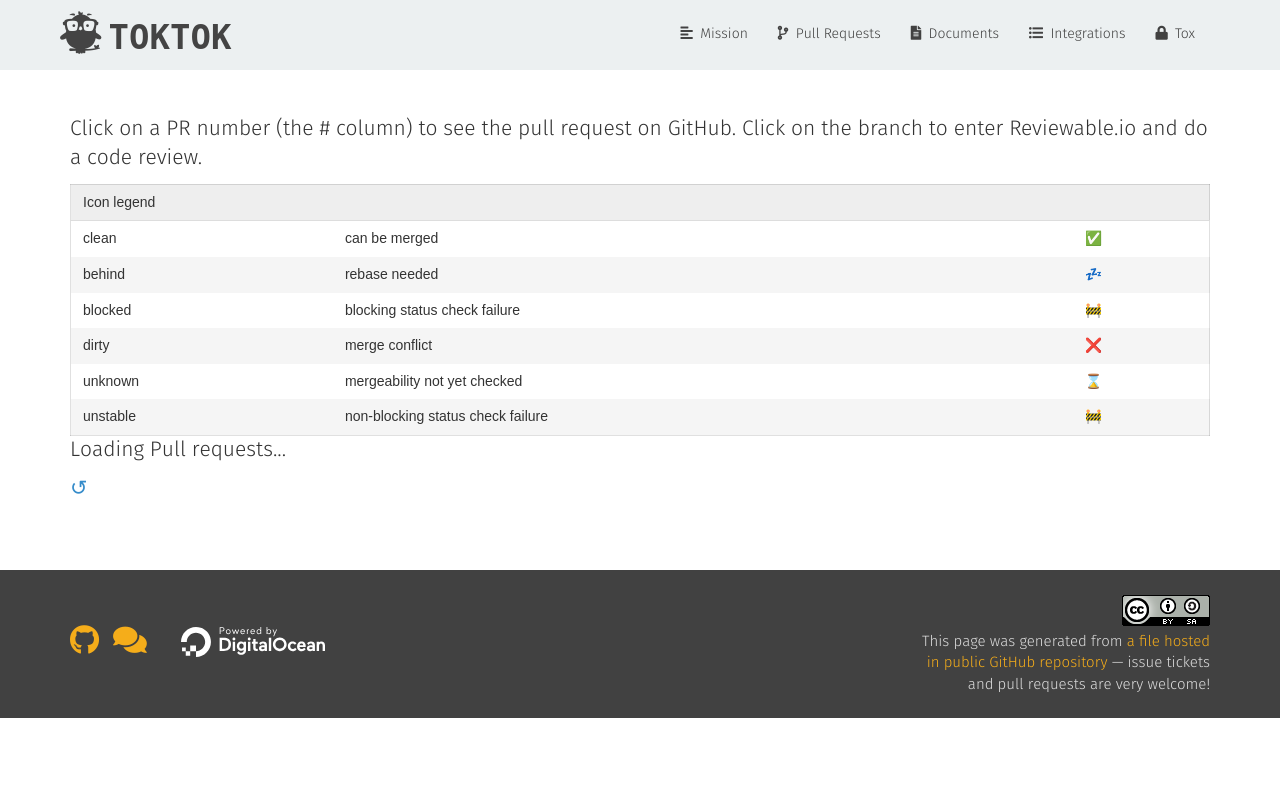
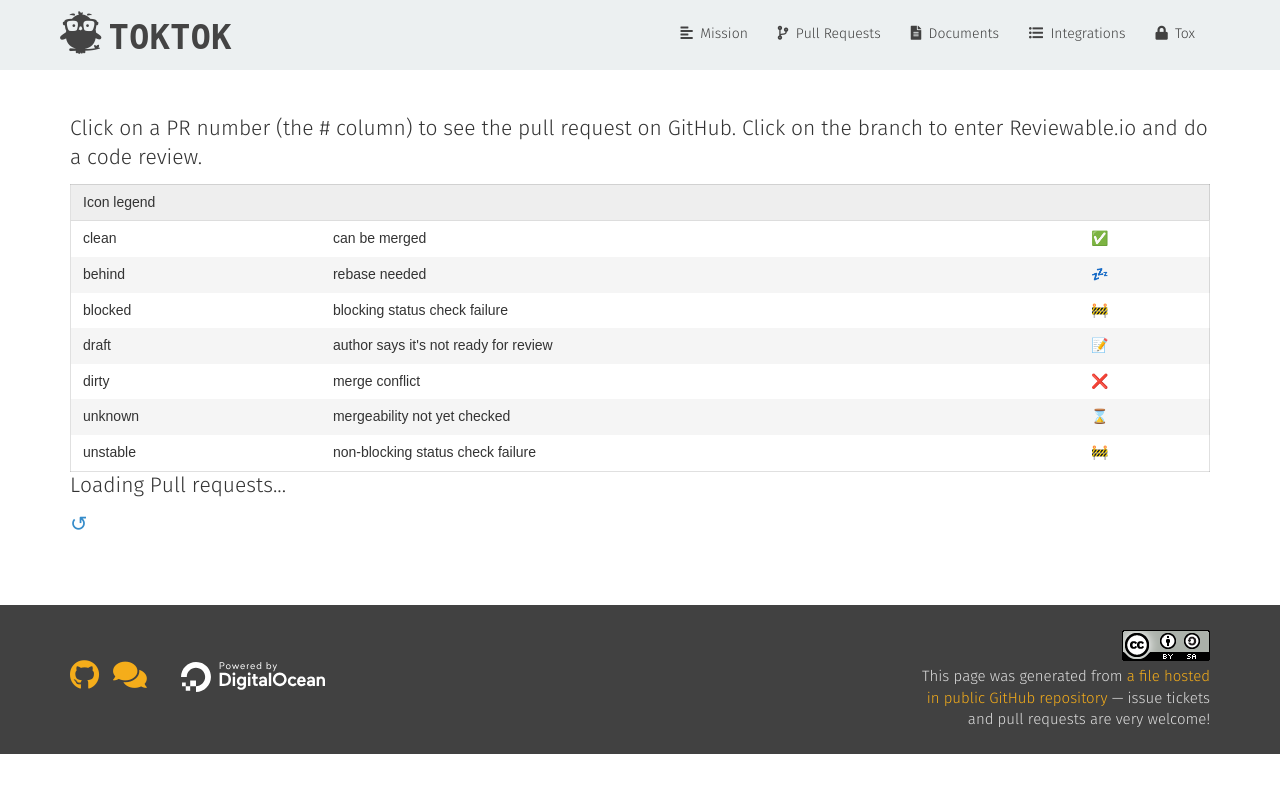
Before and after one commit to TokTok/website, a Jekyll site: the page built from toktok/pulls.md, in a window 1280 px wide. Shown: the top 793 px of the page. Built offline with Jekyll 4.4.1, drawn with Linux system fonts in a browser that asks for light colours; nearby versions of some CDN libraries.

Commit message:
Add support for "draft" PR status.

```diff
--- a/toktok/pulls.md
+++ b/toktok/pulls.md
@@ -25,6 +25,11 @@ on the branch to enter Reviewable.io and do a code review.
       <td>blocked</td>
       <td>blocking status check failure</td>
       <td>&#x1f6a7;</td>
+    </tr>
+    <tr>
+      <td>draft</td>
+      <td>author says it's not ready for review</td>
+      <td>&#x1f4dd;</td>
     </tr>
     <tr>
       <td>dirty</td>
--- a/toktok/static/js/pr-table.js
+++ b/toktok/static/js/pr-table.js
@@ -48,6 +48,7 @@ function reloadPrTable() {
     clean: "&#x2705;",
     behind: "&#x1f4a4;",
     blocked: "&#x1f6a7;",
+    draft: "&#x1f4dd;",
     dirty: "&#x274c;",
     unknown: "&#x231b;",
     unstable: "&#x1f6a7;",
```
